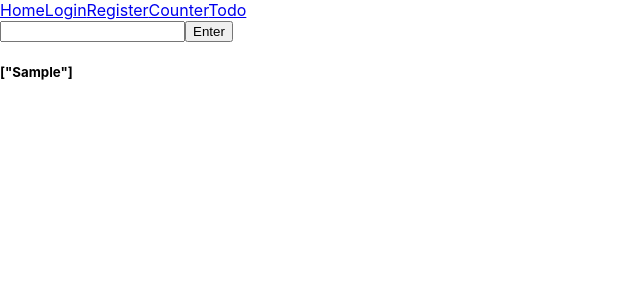
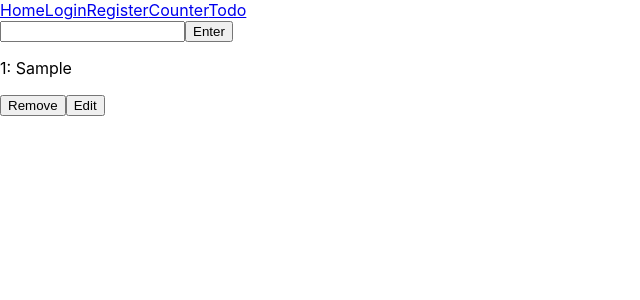
Before and after one commit to starship-z/React-Login, a React (Create React App) app in the folder client/: page /todo in a window 1280 px wide. Both pictures are taken after typing "Sample" into the empty fields and a click on the button "Enter". Shown: the top 300 px of the page, without its empty margins (0-640 px from the left). Built offline with nearby package versions, Linux system fonts and the light colour scheme; the HTML template or start-up script is replaced by a standard one.

Commit message:
Add ToDo remove

```diff
--- /dev/null
+++ b/client/src/components/ToDoList.css
@@ -0,0 +1,7 @@
+.todo_container{
+    display: block;
+}
+
+.todo_element{
+    display: flex;
+}
--- a/client/src/components/ToDoList.js
+++ b/client/src/components/ToDoList.js
@@ -1,4 +1,5 @@
 import React, {useState} from 'react'
+
 function ToDoList() {
 
     let [toDo, setToDo] = useState([]);
@@ -10,6 +11,12 @@ function ToDoList() {
         setText("");
     }
 
+    const handleRemove = (index) => {
+        let temp = [...toDo];
+        temp.splice(index, 1);
+        setToDo(temp);
+    }
+
     return (
         <div>
             <form onSubmit={e => handleSubmit(e)}>
@@ -17,8 +24,15 @@ function ToDoList() {
                 <button type="submit">Enter</button>
             </form>
             <div>
-                <h5>{JSON.stringify(toDo)}</h5>
-
+                <div className="todo_container">{
+                    toDo.map((x, index) => {
+                        return <div className="todo_element" key={index}>
+                            <p>{index + 1}: {x}</p>
+                            <button onClick={e => handleRemove(index)}>Remove</button>
+                            <button >Edit</button>
+                        </div>
+                    })
+                }</div>
             </div>
         </div>
     )
```
